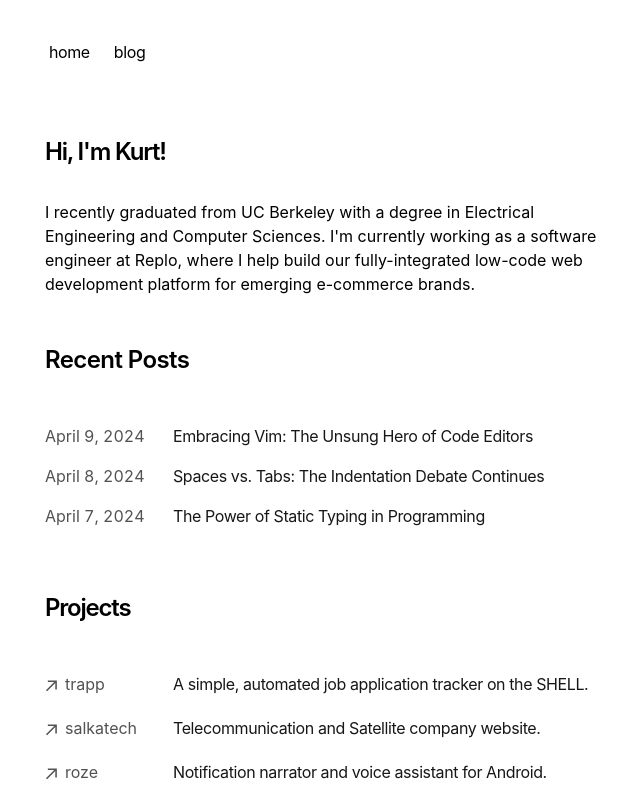
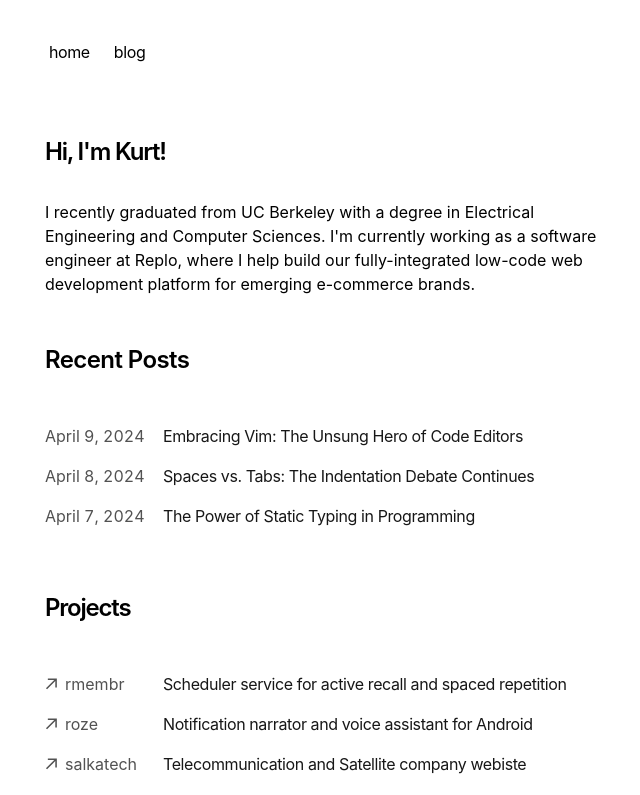
Before and after one commit to KartavyaSharma/personal-website, a Next.js app: page / in a window 1280 px wide. Shown: the top 795 px of the page, without its empty margins (307-947 px from the left). Built offline with nearby package versions, Linux system fonts and the light colour scheme.

Commit message:
Shifted to MDX based project metadata

```diff
--- a/app/blog/page.tsx
+++ b/app/blog/page.tsx
@@ -2,13 +2,13 @@ import { BlogPosts } from 'app/components/posts'
 
 export const metadata = {
   title: 'Blog',
-  description: 'Read my blog.',
+  description: 'Kurt\'s blog.',
 }
 
 export default function Page() {
   return (
     <section>
-      <h1 className="font-semibold text-2xl mb-8 tracking-tighter">My Blog</h1>
+      <h1 className="font-semibold text-2xl mb-8 tracking-tighter">Posts</h1>
       <BlogPosts />
     </section>
   )
--- a/app/components/projects.tsx
+++ b/app/components/projects.tsx
@@ -1,9 +1,9 @@
-import { getImportantProjects } from "app/projects/utils";
+import { getProjectDetails } from "app/projects/utils";
 import Link from "next/link";
 import { ArrowIcon } from "./icons";
 
 export function Projects() {
-  let projects = getImportantProjects();
+  let projects = getProjectDetails().slice(0, 5);
 
   return (
     <div className="flex flex-col space-y-4">
@@ -15,18 +15,17 @@ export function Projects() {
       <div className="mb-4">
         <ul className="font-sm flex flex-col space-x-0 dark:text-neutral-300">
           {projects.map((project) => (
-            <li key={project.slug}>
-              <div className="flex flex-col space-y-1 mb-4">
+            <li key={project.slug} className="flex flex-col space-y-1 mb-4">
               <div className="w-full flex flex-col md:flex-row space-x-0 md:space-x-2">
-                  <div className="w-[120px] tabular-nums">
+                <div className="w-[110px] tabular-nums">
                   <a
                     className="flex items-center transition-all text-neutral-600 dark:text-neutral-300 hover:text-neutral-800 dark:hover:text-neutral-100"
                     rel="noopener noreferrer"
                     target="_blank"
-                      href={(project.projectLink) ? `${project.projectLink}` : `${project.githubLink}`}
+                    href={(project.metadata.projectLink) ? `${project.metadata.projectLink}` : `${project.metadata.githubLink}`}
                   >
                     <ArrowIcon />
-                      <p className="ml-2 h-7">{project.name}</p>
+                    <p className="ml-2 h-6">{project.metadata.name}</p>
                   </a>
                 </div>
                 <Link
@@ -34,9 +33,8 @@ export function Projects() {
                   className="text-neutral-900 dark:text-neutral-100 tracking-tight"
                   href={`/projects/${project.slug}`}
                 >
-                    {project.shortDescription}
+                  {project.metadata.shortDescription}
                 </Link>
-                </div>
               </div>
             </li>
           ))}
--- a/app/components/recentPosts.tsx
+++ b/app/components/recentPosts.tsx
@@ -35,7 +35,7 @@ export function RecentPosts() {
               href={`/blog/${post.slug}`}
             >
               <div className="w-full flex flex-col md:flex-row space-x-0 md:space-x-2">
-                <p className="text-neutral-600 dark:text-neutral-400 w-[120px] tabular-nums">
+                <p className="text-neutral-600 dark:text-neutral-400 w-[110px] tabular-nums">
                   {formatDate(post.metadata.publishedAt, false)}
                 </p>
                 <p className="text-neutral-900 dark:text-neutral-100 tracking-tight">
--- a/app/projects/[slug]/page.tsx
+++ b/app/projects/[slug]/page.tsx
@@ -1,7 +1,57 @@
+import { notFound } from "next/navigation"
+import { getProjectDetails } from "../utils"
+import { CustomMDX } from "app/components/mdx"
+
+export async function generateStaticParams() {
+    let projects = getProjectDetails()
+
+    return projects.map((project) => ({
+        slug: project.slug
+    }))
+}
+
 export default function Project({params}) {
+    let project = getProjectDetails().find((project) => project.slug === params.slug)
+
+    if (!project) {
+        notFound()
+    }
+
     return (
-        <div>
-            Hello
-        </div>
+    <section>
+      {/* <script
+        type="application/ld+json"
+        suppressHydrationWarning
+        dangerouslySetInnerHTML={{
+          __html: JSON.stringify({
+            '@context': 'https://schema.org',
+            '@type': 'BlogPosting',
+            headline: post.metadata.title,
+            datePublished: post.metadata.publishedAt,
+            dateModified: post.metadata.publishedAt,
+            description: post.metadata.summary,
+            image: post.metadata.image
+              ? `${baseUrl}${post.metadata.image}`
+              : `/og?title=${encodeURIComponent(post.metadata.title)}`,
+            url: `${baseUrl}/blog/${post.slug}`,
+            author: {
+              '@type': 'Person',
+              name: 'My Portfolio',
+            },
+          }),
+        }}
+      /> */}
+      <h1 className="title font-semibold text-2xl tracking-tighter">
+        {project.metadata.name}
+      </h1>
+      {/* <div className="flex justify-between items-center mt-2 mb-8 text-sm">
+        <p className="text-sm text-neutral-600 dark:text-neutral-400">
+          {formatDate(post.metadata.publishedAt)}
+        </p>
+      </div> */}
+      <article className="prose">
+        <CustomMDX source={project.content} />
+      </article>
+    </section>
     )
 }
--- a/app/projects/data.json
+++ b/app/projects/data.json
@@ -4,27 +4,31 @@
         "name": "trapp",
         "githubLink": "https://www.github.com/KartavyaSharma/trapp",
         "projectLink": "",
-        "shortDescription": "A simple, automated job application tracker on the SHELL."
+        "shortDescription": "A simple, automated job application tracker on the SHELL.",
+        "detailFile": ""
     },
     {
         "githubOwner": "KartavyaSharma",
         "name": "salkatech",
         "githubLink": "",
         "projectLink": "https://www.salkatech.com",
-        "shortDescription": "Telecommunication and Satellite company website."
+        "shortDescription": "Telecommunication and Satellite company website.",
+        "detailFile": ""
     },
     {
         "githubOwner": "KartavyaSharma",
         "name": "roze",
         "githubLink": "https://github.com/KartavyaSharma/ROZE-Voice-Assistant",
         "projectLink": "",
-        "shortDescription": "Notification narrator and voice assistant for Android."
+        "shortDescription": "Notification narrator and voice assistant for Android.",
+        "detailFile": ""
     },
     {
         "githubOwner": "KartavyaSharma",
-        "name": "covaxstatus",
-        "githubLink": "https://github.com/KartavyaSharma/COVaxStatus",
+        "name": "rmembr",
+        "githubLink": "https://github.com/KartavyaSharma/rmembr",
         "projectLink": "",
-        "shortDescription": "Accessible COVID-19 vaccination appointment viewer."
+        "shortDescription": "Scheduler service for active recall and spaced repetition.",
+        "detailFile": ""
     }
 ]
--- /dev/null
+++ b/app/projects/projects/rmembr.mdx
@@ -0,0 +1,8 @@
+---
+name: 'rmembr'
+githubLink": https://github.com/KartavyaSharma/rmembr'
+githubOwner: 'KartavyaSharma'
+shortDescription: 'Scheduler service for active recall and spaced repetition'
+---
+
+Hi
--- /dev/null
+++ b/app/projects/projects/roze.mdx
@@ -0,0 +1,9 @@
+---
+name: 'roze'
+githubLink: 'https://github.com/KartavyaSharma/ROZE-Voice-Assistant'
+githubOwner: 'KartavyaSharma'
+projectLink: ''
+shortDescription: 'Notification narrator and voice assistant for Android'
+---
+
+Hi
--- /dev/null
+++ b/app/projects/projects/salkatech.mdx
@@ -0,0 +1,9 @@
+---
+name: 'salkatech'
+githubLink: ''
+githubOwner: 'KartavyaSharma'
+projectLink: 'https://www.salkatech.com'
+shortDescription: 'Telecommunication and Satellite company webiste'
+---
+
+Hi
--- /dev/null
+++ b/app/projects/projects/trapp.mdx
@@ -0,0 +1,8 @@
+---
+name: 'trapp'
+githubLink: 'https://github.com/KartavyaSharma/trapp'
+githubOwner: 'KartavyaSharma'
+shortDescription: 'A simple, automated job application tracker on the SHELL'
+---
+
+Hi
--- a/app/projects/utils.ts
+++ b/app/projects/utils.ts
@@ -1,3 +1,6 @@
+import fs from "fs";
+import path from "path";
+
 type Metadata = {
     githubOwner: string;
     githubLink: string;
@@ -5,6 +8,24 @@ type Metadata = {
     slug: string;
     projectLink?: string;
     shortDescription: string;
+}
+
+function parseFrontmatter(fileContent: string) {
+  let frontmatterRegex = /---\s*([\s\S]*?)\s*---/;
+  let match = frontmatterRegex.exec(fileContent);
+  let frontMatterBlock = match![1];
+  let content = fileContent.replace(frontmatterRegex, "").trim();
+  let frontMatterLines = frontMatterBlock.trim().split("\n");
+  let metadata: Partial<Metadata> = {};
+
+  frontMatterLines.forEach((line) => {
+    let [key, ...valueArr] = line.split(": ");
+    let value = valueArr.join(": ").trim();
+    value = value.replace(/^['"](.*)['"]$/, "$1"); // Remove quotes
+    metadata[key.trim() as keyof Metadata] = value;
+  });
+
+  return { metadata: metadata as Metadata, content };
 }
 
 // Function getProjects iterates through array in data.json and opulates project list.
@@ -27,3 +48,30 @@ export function getImportantProjects(): Metadata[] {
 function createSlug(name: string): string {
     return name.toLowerCase().replace(/\s/g, '-');
 }
+
+function getMDXFiles(dir: string) {
+    return fs.readdirSync(dir).filter((file: string) => path.extname(file) === ".mdx");
+}
+
+function readMDXFile(filePath: string) {
+    let rawContent = fs.readFileSync(filePath, "utf-8");
+    return parseFrontmatter(rawContent);
+}
+
+function getMDXData(dir) {
+    let mdxFiles = getMDXFiles(dir);
+    return mdxFiles.map((file) => {
+        let { metadata, content } = readMDXFile(path.join(dir, file));
+        let slug = path.basename(file, path.extname(file));
+
+        return {
+            metadata,
+            slug,
+            content,
+        };
+    });
+}
+
+export function getProjectDetails() {
+    return getMDXData(path.join(process.cwd(), "app", "projects", "projects"));
+}
```
Lines whose indentation alone changed are shown as unchanged.
